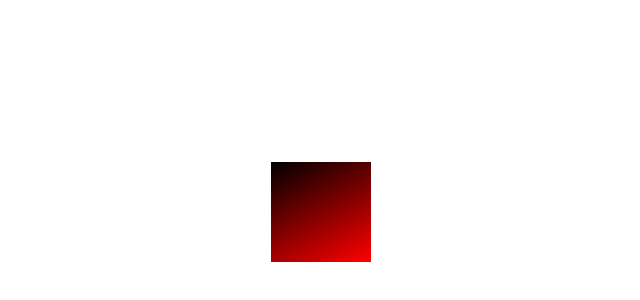
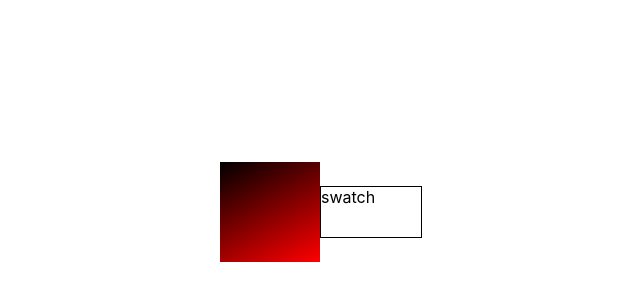
Before and after one commit to datner/react-color-selection-streamelements, a React (Create React App) app: page / in a window 1280 px wide. Shown: the part 188-488 px from the top of the page, without its empty margins (319-959 px from the left). Built offline with nearby package versions, Linux system fonts and the light colour scheme.

Commit message:
attach Swatch to app

```diff
--- a/src/components/App/App.js
+++ b/src/components/App/App.js
@@ -1,12 +1,14 @@
 import React from 'react';
 import useStyles from './App.styles'
 import Picker from 'components/Picker';
+import Swatch from 'components/Swatch';
 
 function App() {
   const classes = useStyles();
   return (
     <div className={classes.App}>
       <Picker/>
+      <Swatch />
     </div>
   );
 }
```
